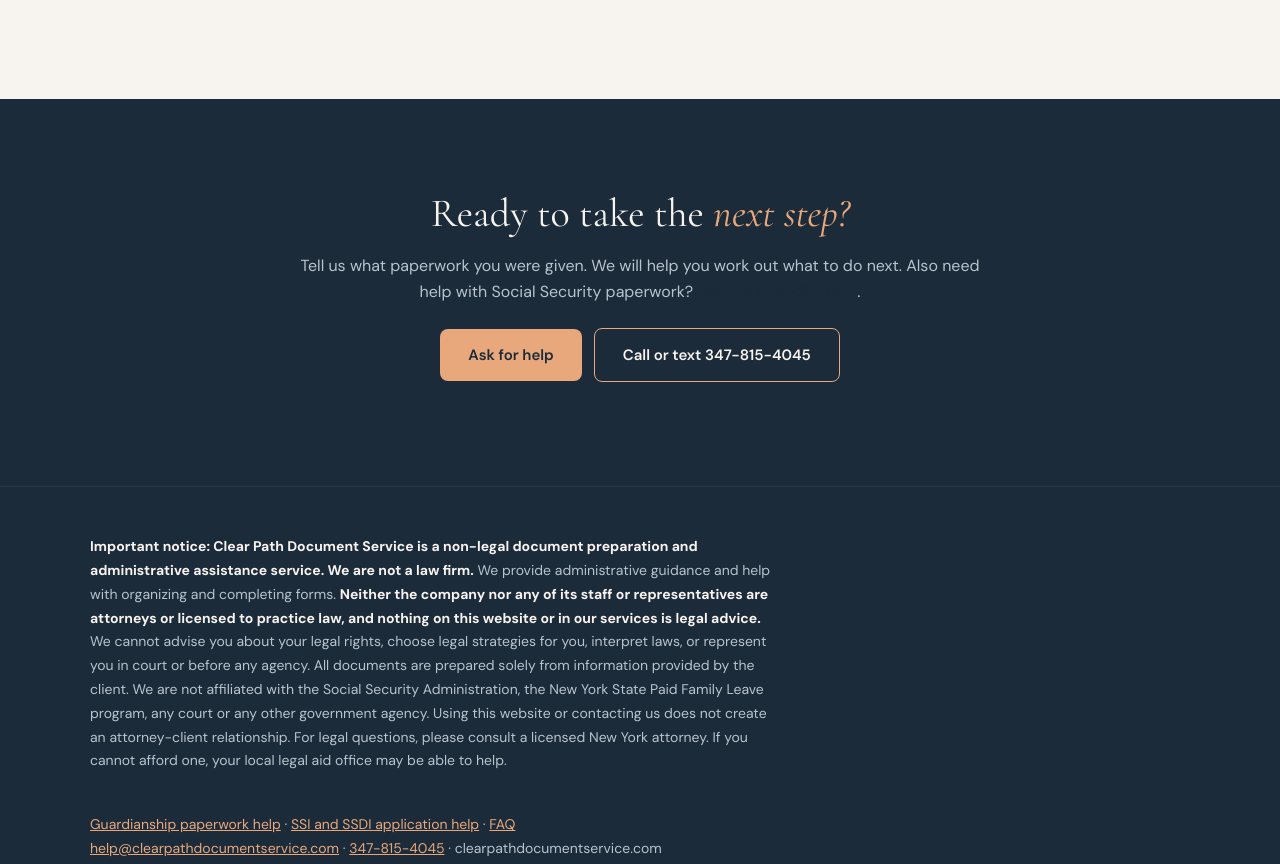
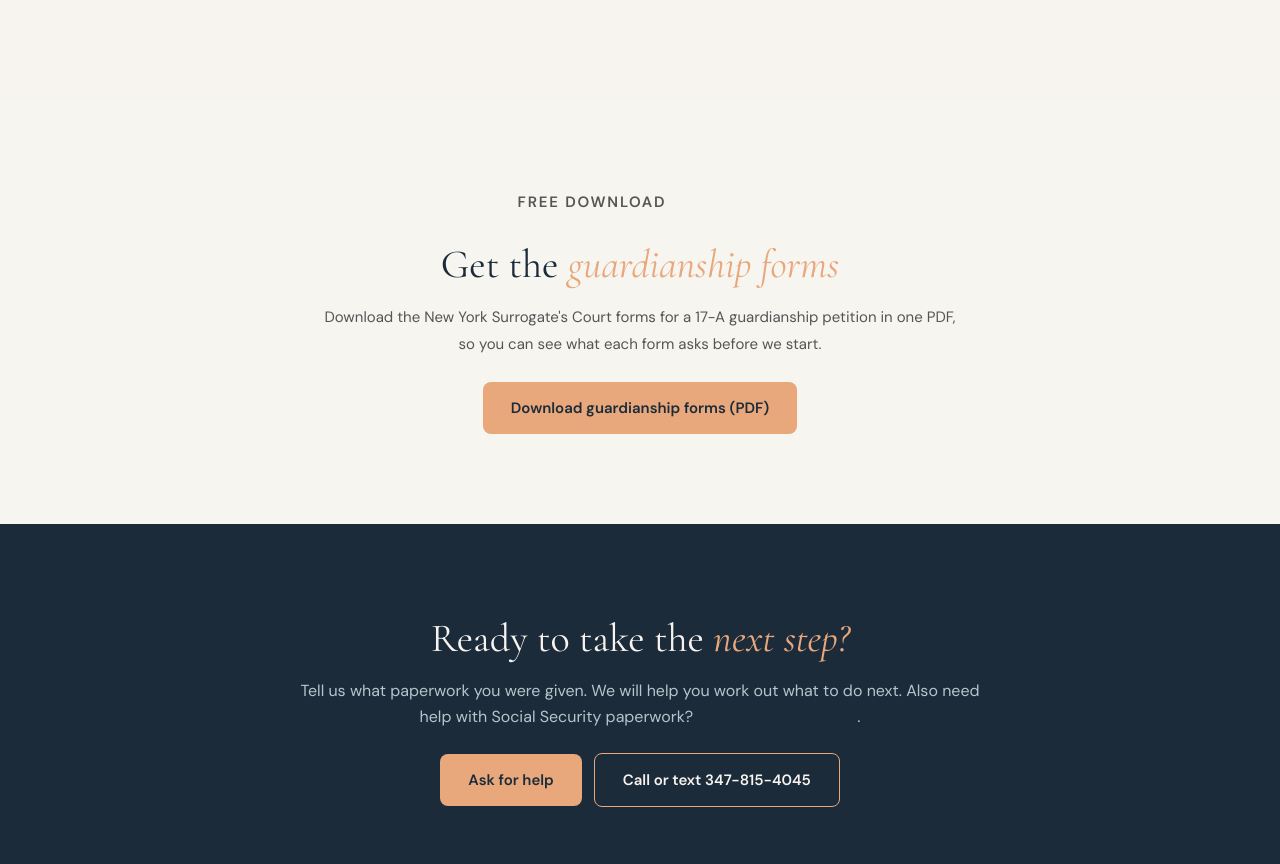
Before and after one commit to MikeLegemah5799/clearpath-document-service, a website: page nys-guardianship-paperwork-help/index.html in a window 1280 px wide. Shown: the part 2884-3748 px from the top of the page. Drawn offline with nearby package versions, Linux system fonts and the light colour scheme.

Commit message:
added gaurdianship pdf

```diff
--- a/nys-guardianship-paperwork-help/index.html
+++ b/nys-guardianship-paperwork-help/index.html
@@ -393,6 +393,15 @@
     </div>
   </section>
 
+  <section class="contract-cta" aria-labelledby="forms-h">
+    <div class="inner">
+      <p class="eyebrow">Free download</p>
+      <h2 id="forms-h">Get the <em>guardianship forms</em></h2>
+      <p>Download the New York Surrogate's Court forms for a 17-A guardianship petition in one PDF, so you can see what each form asks before we start.</p>
+      <a class="btn" href="../assets/guardianship-forms.pdf" download data-cta="download-forms-page">Download guardianship forms (PDF)</a>
+    </div>
+  </section>
+
   <section class="cta-band" aria-labelledby="cta-h">
     <div class="inner">
       <h2 id="cta-h">Ready to take the <em>next step?</em></h2>
--- a/styles.css
+++ b/styles.css
@@ -164,7 +164,7 @@ form .btn:hover { opacity: 1; background: var(--amber); color: var(--navy)!impor
 
 /* footer */
 footer { background: var(--navy); color: var(--soft); padding: 48px 60px 32px; border-top: 1px solid rgba(255,255,255,.06); font-size: 14px; }
-footer p { max-width: 72ch; margin-bottom: 16px; line-height: 1.7; }
+footer p { max-width: none; margin-bottom: 16px; line-height: 1.7; }
 footer strong { color: var(--cream); }
 footer a { color: var(--amber); }
 footer .legal { font-size: 14px; }
@@ -201,6 +201,7 @@ footer small { display: block; font-size: 13px; color: var(--soft); padding-top:
 .trust { list-style: none; display: flex; flex-wrap: wrap; gap: 6px 22px; margin: 0 0 22px; font-size: 14px; color: var(--cream); }
 .trust li::before { content: "\2713"; color: var(--mint); font-weight: 700; margin-right: 8px; }
 .card .more { display: inline-block; color: var(--amber); font-weight: 600; font-size: 14.5px; margin-bottom: 20px; }
+.card .dl { align-self: flex-start; margin-bottom: 20px; }
 
 /* FAQ */
 .faq { background: var(--cream); }
```
Also changed, not shown: index.html (+1 -0 lines), 1 other file.
